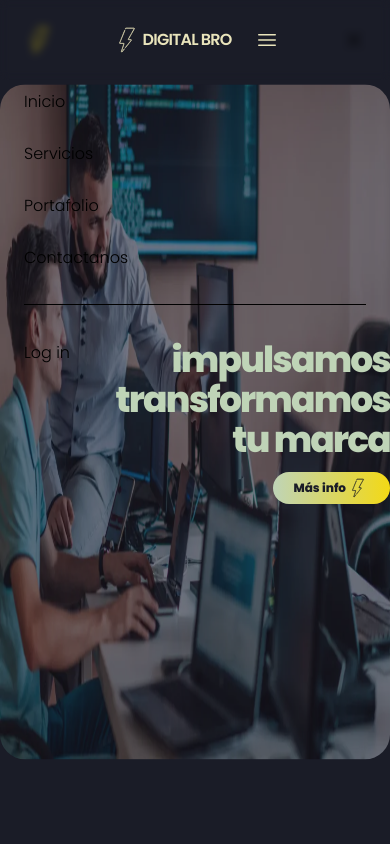
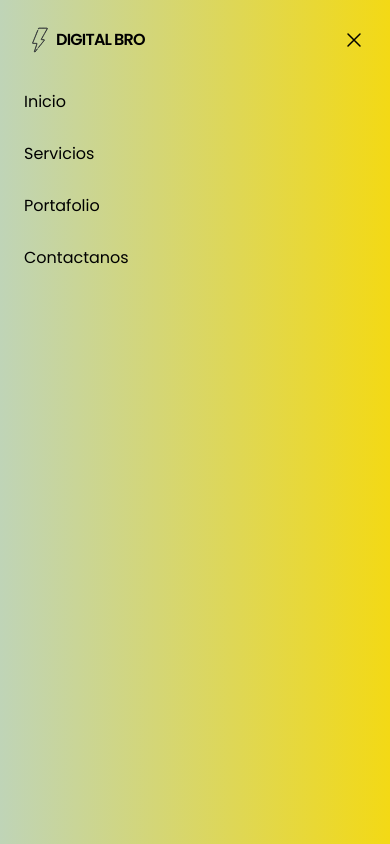
Before and after one commit to ljara23/digitalbro, a React (Vite) app: page / in a window 390 px wide. Both pictures are taken after a click on the button "Open main menu". Shown: the top 844 px of the page. Built offline with nearby package versions, Linux system fonts and the light colour scheme.

Commit message:
added menu option in mobile

```diff
--- a/src/Pages/Inicio.jsx
+++ b/src/Pages/Inicio.jsx
@@ -98,15 +98,15 @@ export default function Inicio(){
             <header className="relative inset-x top-0 z-40 h-screen bg-zinc-950">
                 <Dialog open={mobileMenuOpen} onClose={setMobileMenuOpen} className="lg:hidden">
                 <div className="fixed inset-0 z-20" />
-                <DialogPanel className="fixed inset-y-0 right-0 z-40 w-full overflow-y-auto bg-white px-6 py-6 sm:max-w-sm sm:ring-1 sm:ring-gray-900/10">
+                    <DialogPanel className="fixed ease-linear inset-y-0 right-0 z-[60] bg-gradient-to-r from-jade to-duck w-full overflow-y-auto bg-white px-6 py-6">
                         <div className="flex justify-between items-center">
-                    <a href="#" className="-m-1.5 p-1.5">
-                        <span className="sr-only">Your Company</span>
+                        <a href="#" className="flex -m-1.5 p-1.5 items-center transform transition-transform duration-200 hover:scale-110">
                             <img
-                        alt=""
-                        src={logopr}
+                                alt="Logo"
+                                src={logodark}
                                 className="h-8 w-auto"
                             />
+                            <span className="font-semiBold inline-block align-text-bottom tracking-tighter">DIGITAL BRO</span>
                         </a>
                         <button
                             type="button"
@@ -114,29 +114,22 @@ export default function Inicio(){
                             className="-m-2.5 rounded-md p-2.5 text-gray-700"
                         >
                             <span className="sr-only">Close menu</span>
-                        <XMarkIcon aria-hidden="true" className="size-6" />
+                            <XMarkIcon aria-hidden="true" className="size-6 z-50" />
                         </button>
                         </div>
                         <div className="mt-6 flow-root">
-                    <div className="-my-6 divide-y divide-gray-500/10">
+                            <div className="-my-6">
                                 <div className="space-y-2 py-6">
                                 {navigation.map((item) => (
                                     <a
                                     key={item.name}
                                     href={item.href}
-                            className="-mx-3 block rounded-lg px-3 py-2 text-base/7 font-light text-gray-900 hover:bg-gray-50"
+                                    onClick={() => setMobileMenuOpen(false)}
+                                    className="-mx-3 font-normal block rounded-lg px-3 py-2 text-base/7 text-gray-900 hover:bg-gray-50"
                                     >
                                     {item.name}
                                     </a>
                                 ))}
-                        </div>
-                        <div className="py-6">
-                        <a
-                            href="#"
-                            className="-mx-3 block rounded-lg px-3 py-2.5 text-base/7 font-light text-gray-900 hover:bg-gray-50"
-                        >
-                            Log in
-                        </a>
                                 </div>
                             </div>
                         </div>
@@ -189,12 +182,12 @@ export default function Inicio(){
                 </div>
                 <div id="default-tab-content" className="flex flex-col justify-center items-center w-full lg:h-[60vh] xl:h-[50vh]">
                     <div className="hidden flex items-center justify-between p-4 rounded-lg" id="web-a-medida" role="tabpanel" aria-labelledby="web-a-medida-tab">
-                        <div className="itemnav flex flex-1 p-2 w-[40rem]">
+                        <div className="itemnav flex flex-1 p-2 lg:w-[40rem]">
                             <p className="xl:text-2xl text-md bg-beige text-darknight p-8 rounded-[25px] z-20">
                                 Desarrollamos sitios web totalmente personalizados según las <strong>necesidades y objetivos específicos</strong> de tu empresa.
                             </p>
                         </div>
-                        <div className="flex-1 p-2 flex justify-center">
+                        <div className="flex-1 p-2 lg:flex justify-center">
                             <img
                                 alt=""
                                 src={nav1}
```
Lines whose indentation alone changed are shown as unchanged.
